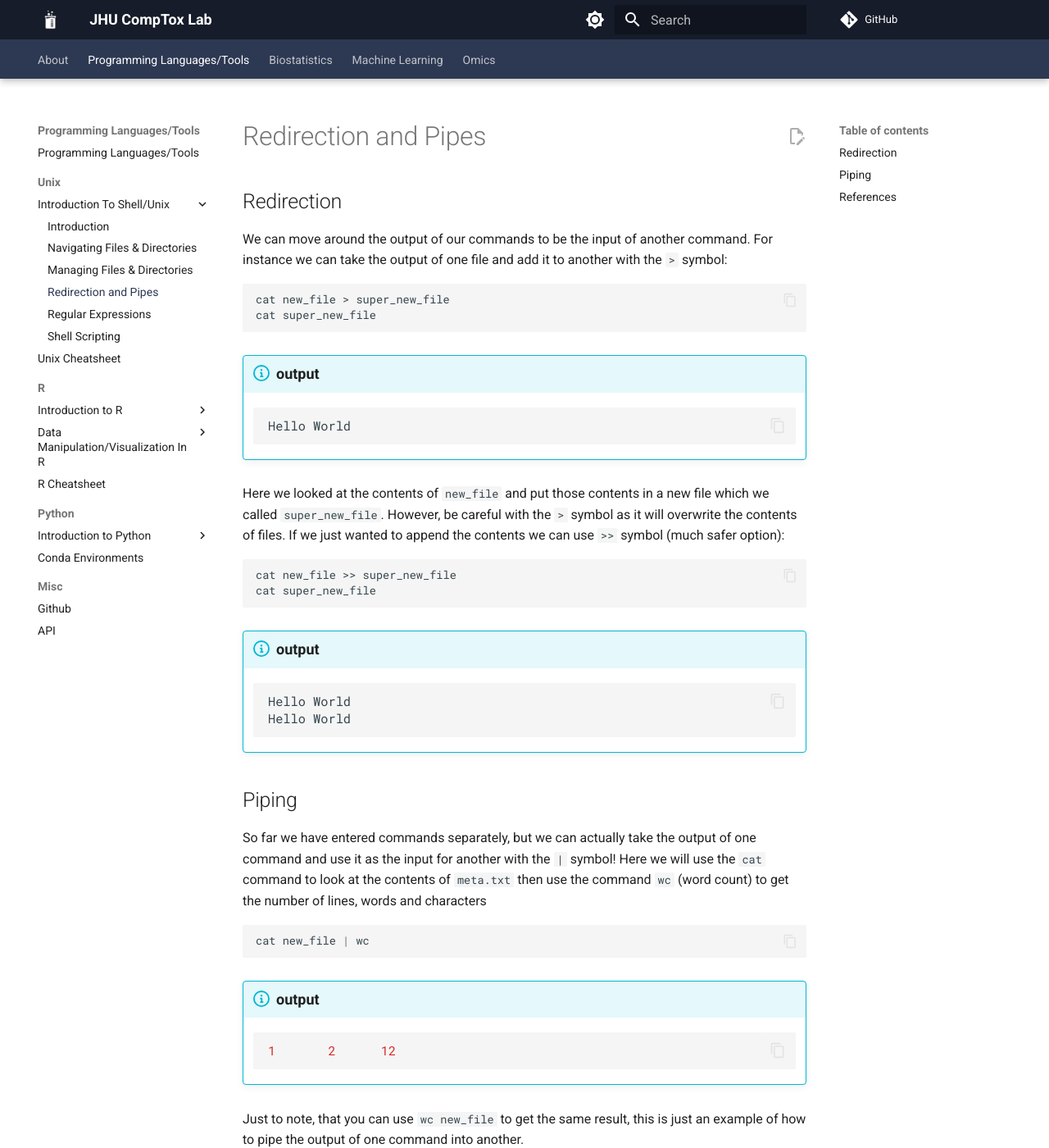
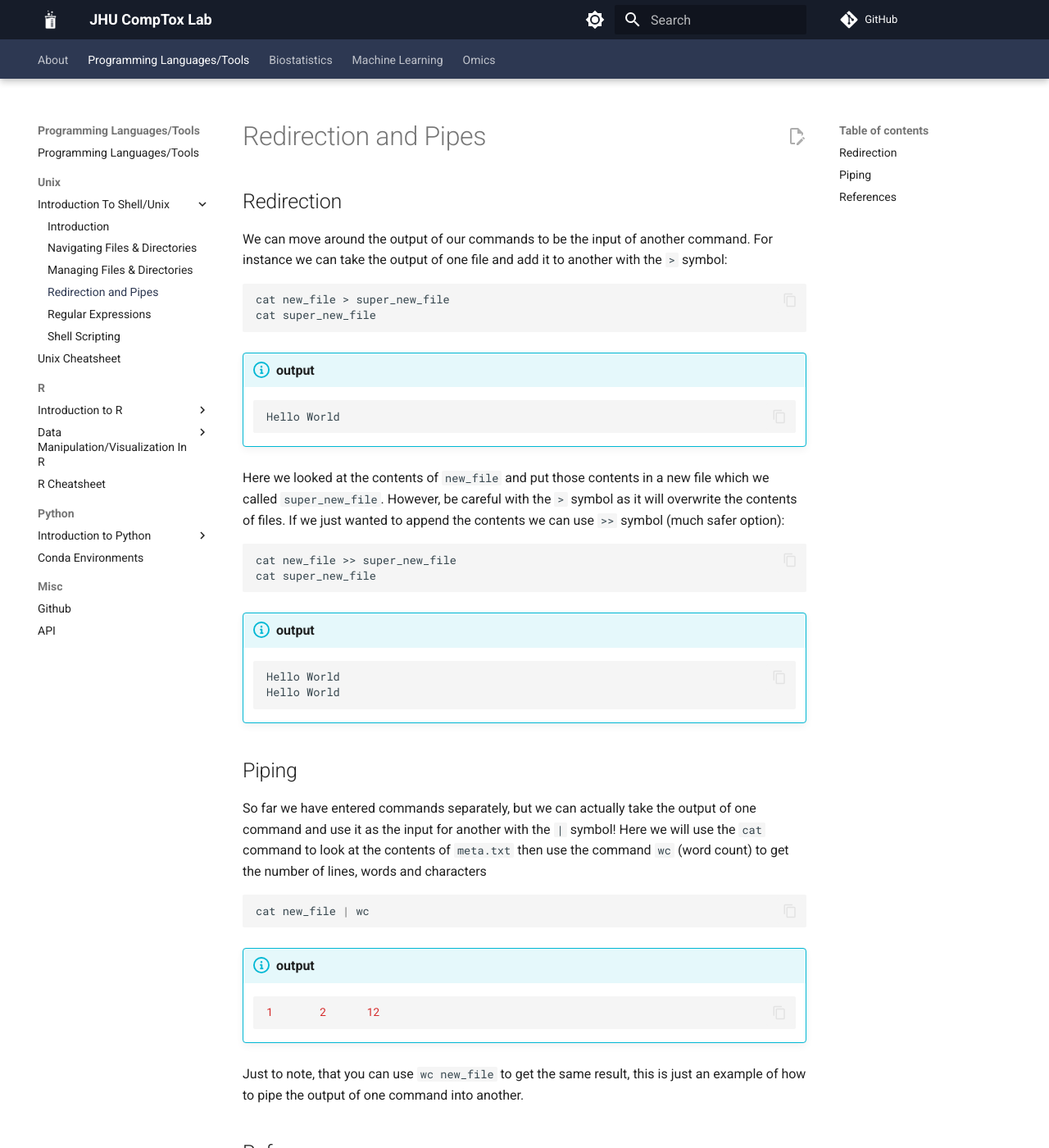
Before and after one commit to comp-tox-jhu/CompToxLab, an MkDocs documentation site: the page built from docs/programming_languages_tools/unix/04_redirection_pipes.md, in a window 1280 px wide and 1400 px high. Shown: the whole window at 82% size. Built offline with MkDocs 1.6.1 and Material for MkDocs 9.7.7, drawn with Linux system fonts in a browser that asks for light colours; comment, search, counter and statistics services are not loaded.

Commit message:
Update extra.css

```diff
--- a/docs/stylesheets/extra.css
+++ b/docs/stylesheets/extra.css
@@ -11,5 +11,5 @@
 }
 
 .md-typeset .admonition, details {
-  font-size: 18px
+  font-size: 16px
 }
```
